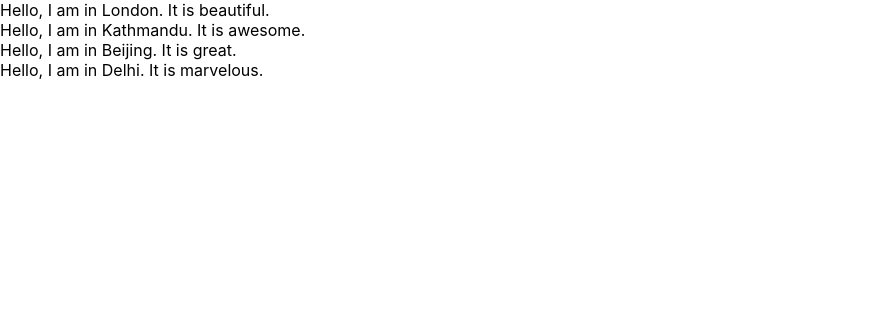
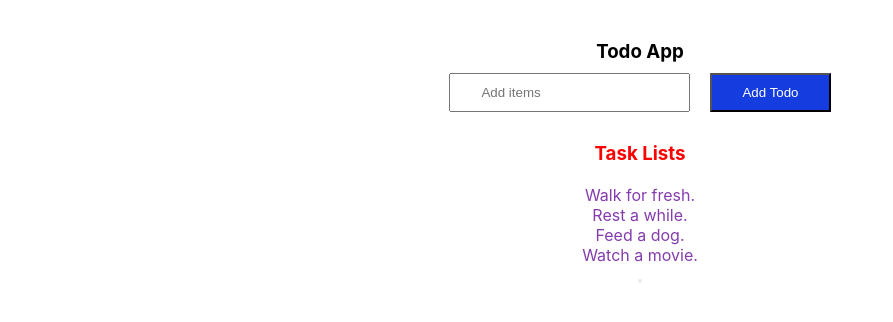
Before and after one commit to dealbisac/first-project-a, a React (Create React App) app: page / in a window 1280 px wide. Shown: the top 322 px of the page, without its empty margins (0-893 px from the left). Built offline with nearby package versions, Linux system fonts and the light colour scheme.

Commit message:
creat Todo component with css

```diff
--- a/src/App.js
+++ b/src/App.js
@@ -1,18 +1,21 @@
 import './App.css';
-import City from './components/City';
+import Todo from './components/Todo';
+// import City from './components/City';
 
 function App() {
   return (
     <div className="App">
-      <City city="London" feature="beautiful"/>
+      {/* <City city="London" feature="beautiful"/>
       <City city="Kathmandu" feature="awesome"/>
       <City city="Beijing" feature="great"/>
-      <City city="Delhi" feature="marvelous"/>
+      <City city="Delhi" feature="marvelous"/> */}
 
       {/* <p>Hello, I am in London. It is beautiful.</p>
       <p>Hello, I am in Kathmandu. It is awesome.</p>
       <p>Hello, I am in Beijing. It is great.</p>
       <p>Hello, I am in Delhi. It is marvelous.</p> */}
+
+      <Todo/>
     </div>
   );
 }
--- /dev/null
+++ b/src/components/Todo.css
@@ -0,0 +1,42 @@
+.todo{
+    text-align: center;
+    margin: 20px;
+    padding-top: 20px;
+}
+
+.todo-logo
+.todo-form
+.todo-lists {
+    margin: 20px;
+    padding: 30px;
+}
+
+.input {
+    margin: 10px;
+    padding: 10px 30px;
+    text-decoration: none;
+    cursor: pointer;
+}
+
+.button {
+    margin: 10px;
+    padding: 10px 30px;
+    text-decoration: none;
+    cursor: pointer;
+    background-color: #143cde;
+    color: #fff;
+}
+
+.todo-lists h3 {
+    color: #f00;
+    margin: 20px 0;
+}
+
+.todo-lists ul {
+    text-decoration: none;
+    list-style: none;
+}
+
+.todo-lists ul li {
+    color: #843cae;
+}
--- /dev/null
+++ b/src/components/Todo.jsx
@@ -0,0 +1,31 @@
+import React from 'react'
+import './Todo.css'
+
+const Todo = () => {
+  return (
+    <div className='todo'>
+        <div className="todo-logo">
+            <h3>Todo App</h3>
+        </div>
+
+        <div className="todo-form">
+            <input type="text" className="input" placeholder='Add items' />
+            <input type="button" className="button" value="Add Todo" />
+        </div>
+
+        <div className="todo-lists">
+            <h3>Task Lists</h3>
+            <ul>
+                <li>Walk for fresh.</li>
+                <li>Rest a while.</li>
+                <li>Feed a dog.</li>
+                <li>Watch a movie.</li>
+            </ul>
+
+            <button name='removeall' value="Remove All"/>
+        </div>
+    </div>
+  )
+}
+
+export default Todo
```
